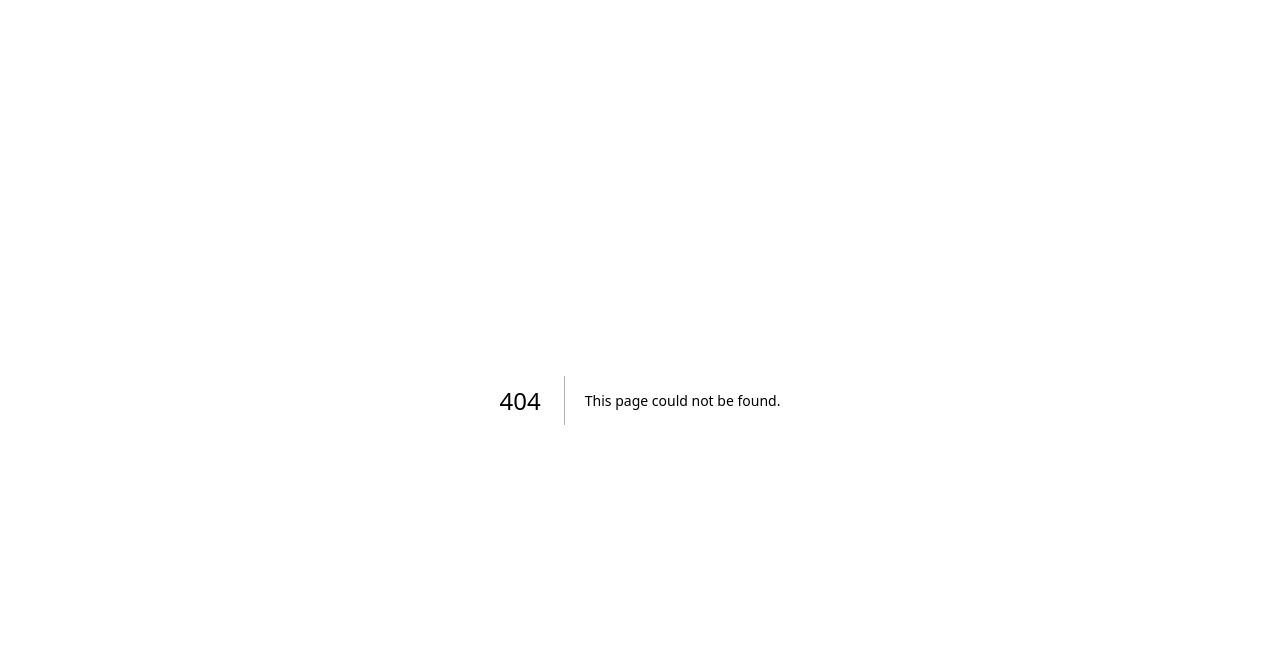
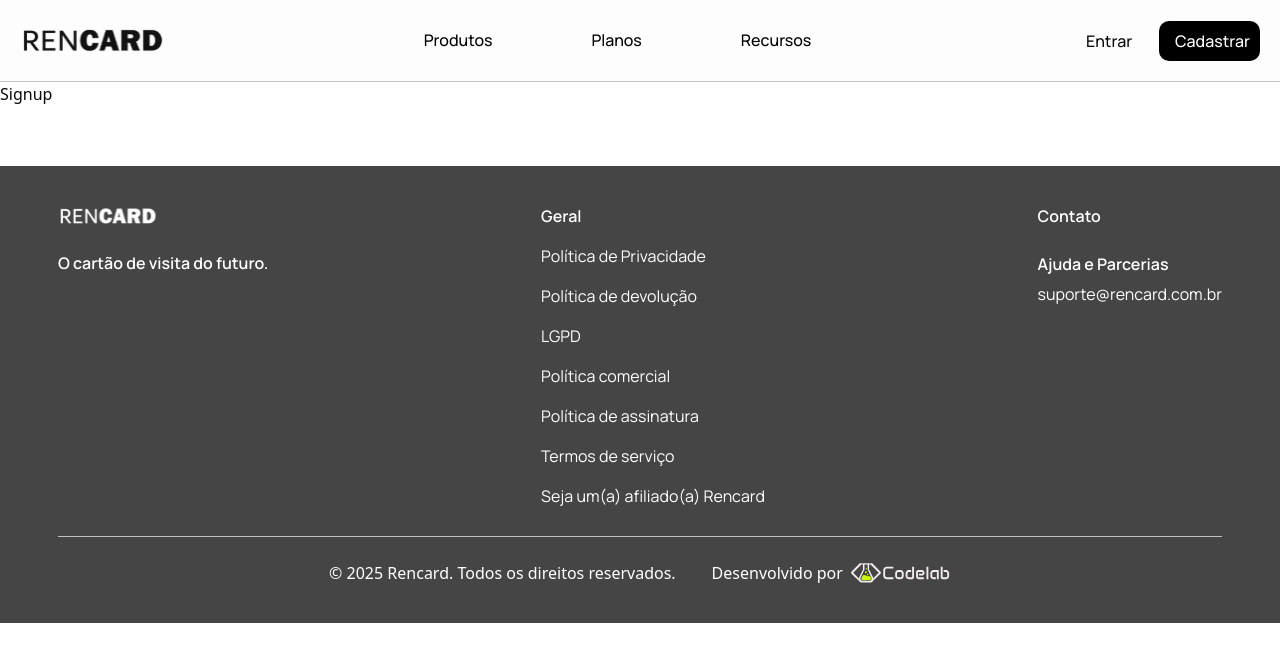
Before and after one commit to ecblandy/rencard, a Next.js app: page /auth/signup in a window 1280 px wide. Before the commit this address had no page. Shown: the top 662 px of the page. Built offline with nearby package versions, Linux system fonts and the light colour scheme.

Commit message:
feat: update files name, imports and functions name

```diff
--- a/src/app/(public)/(authentication)/auth/signin/page.tsx
+++ b/src/app/(public)/(authentication)/auth/signin/page.tsx
@@ -1,6 +1,6 @@
 // Components
-import LoginForm from "@/features/auth/signin/login.page";
+import LoginForm from "@/features/auth/signin/signin.page";
 
-export default function LoginPage() {
+export default function SigninPage() {
   return <LoginForm />;
 }
--- /dev/null
+++ b/src/app/(public)/(authentication)/auth/signup/page.tsx
@@ -0,0 +1,7 @@
+export default function SignupPage() {
+  return (
+    <div>
+      <h1>Signup</h1>
+    </div>
+  );
+}
--- a/src/components/header-auth-buttons.tsx
+++ b/src/components/header-auth-buttons.tsx
@@ -12,7 +12,12 @@ export default function HeaderAuthButtons() {
       >
         Entrar
       </Button>
-      <Button sizeH="sm" variant="default" href="/signup" className="w-25.25 ">
+      <Button
+        sizeH="sm"
+        variant="default"
+        href="/auth/signup"
+        className="w-25.25 "
+      >
         Cadastrar
       </Button>
     </div>
--- a/src/features/auth/signin/login.action.ts
+++ b/src/features/auth/signin/signin.action.ts
@@ -1,9 +1,9 @@
 import { signIn } from "next-auth/react";
 
 // Types
-import { LoginSchema } from "./login.schema";
+import { LoginSchema } from "./signin-schema";
 
-export async function loginAction(data: LoginSchema) {
+export async function signinAction(data: LoginSchema) {
   const result = await signIn("credentials", {
     email: data.email,
     password: data.password,
--- a/src/features/auth/signin/login.page.tsx
+++ b/src/features/auth/signin/signin.page.tsx
@@ -3,7 +3,7 @@ import Link from "next/link";
 import { useForm } from "react-hook-form";
 
 // Schema && SchemaType
-import { loginSchema, LoginSchema } from "./login.schema";
+import { loginSchema, LoginSchema } from "./signin-schema";
 
 // Components
 import Label from "@/components/ui/label";
@@ -12,7 +12,7 @@ import Input from "@/components/ui/input";
 import Button from "@/components/ui/button";
 import FieldError from "@/components/field-error-message";
 import { zodResolver } from "@hookform/resolvers/zod";
-import { useLogin } from "./use-login";
+import { useLogin } from "./use-signin";
 
 export default function LoginForm() {
   const {
--- a/src/features/auth/signin/use-login.tsx
+++ /dev/null
@@ -1,9 +0,0 @@
-import { loginAction } from "./login.action";
-import { LoginSchema } from "./login.schema";
-
-export function useLogin() {
-  async function onSubmit(data: LoginSchema) {
-    return loginAction(data);
-  }
-  return { onSubmit };
-}
--- /dev/null
+++ b/src/features/auth/signin/use-signin.tsx
@@ -0,0 +1,9 @@
+import { signinAction } from "./signin.action";
+import { LoginSchema } from "./signin-schema";
+
+export function useSignin() {
+  async function onSubmit(data: LoginSchema) {
+    return signinAction(data);
+  }
+  return { onSubmit };
+}
```
Also changed, not shown: src/features/auth/signin/signin-schema.ts (renamed from src/features/auth/signin/login.schema.ts).
